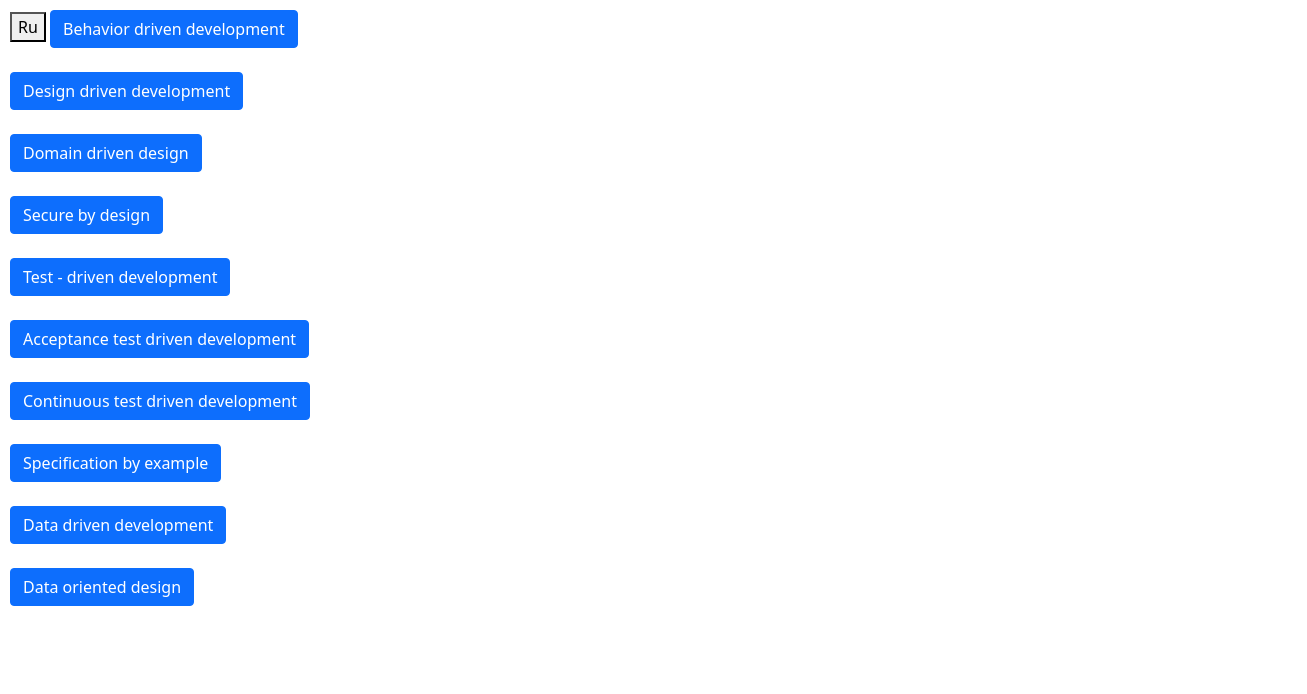
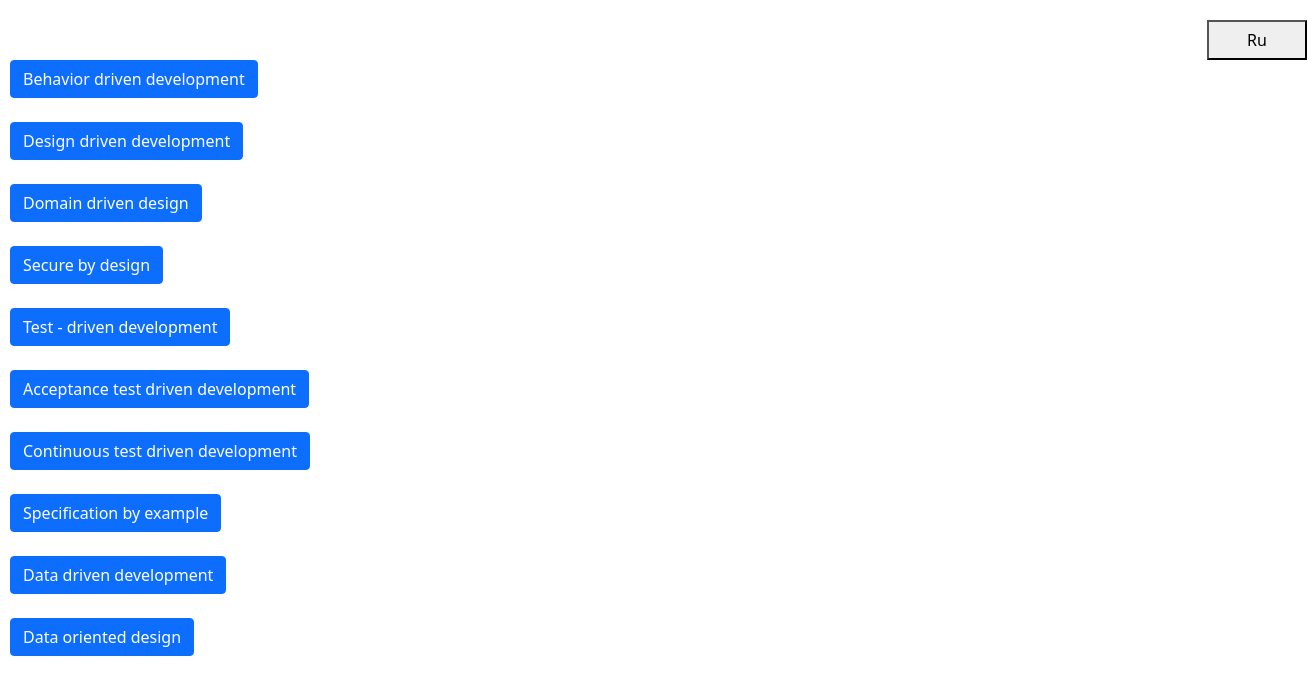
Before and after one commit to Danil-Akulin/ssdlc, a plain HTML site: page index.html in a window 1280 px wide. Shown: the whole page, 1307 px wide, since content can reach past the window. Drawn offline with nearby package versions, Linux system fonts and the light colour scheme.

Commit message:
Update css.css

```diff
--- a/css.css
+++ b/css.css
@@ -29,4 +29,12 @@
   body {
       padding: 10px;
       background: #f1f1f1;
+      font-family: Consolas;
   }
+  .cancelbtn
+  {
+    height:40px;
+    width:100px;
+    margin-top: 10px;
+    margin-left: 95%;
+  }
```
